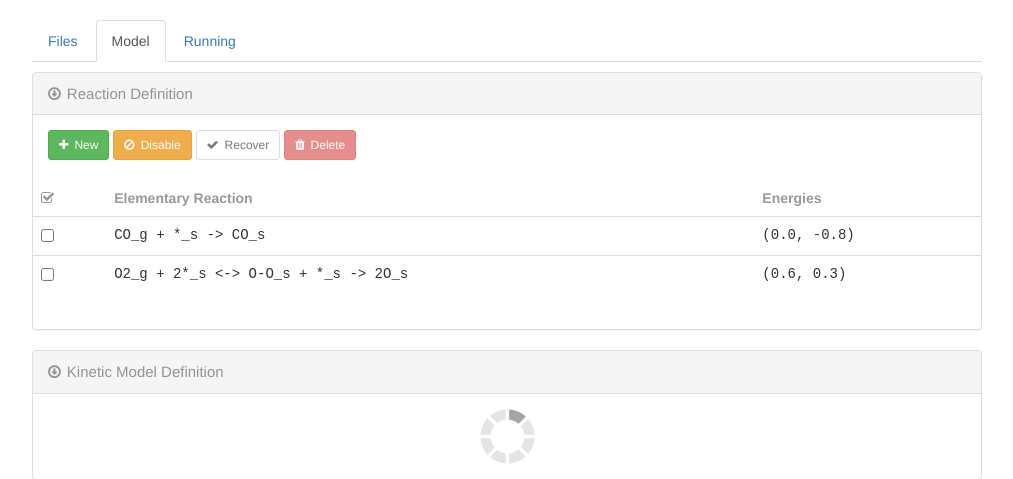
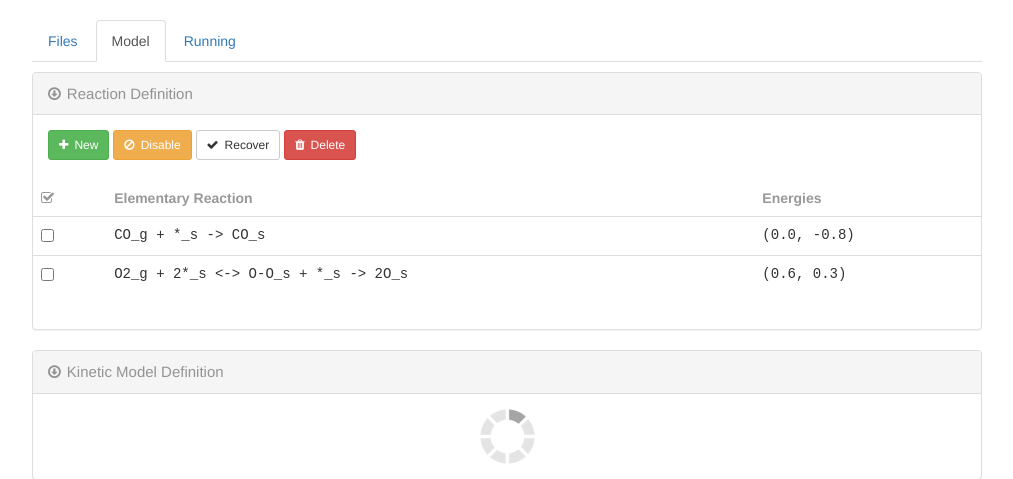
Before and after one commit to PytLab/scaks-hub, a Flask app: page /model/ in a window 1280 px wide. Shown: the part 52-531 px from the top of the page, without its empty margins (133-1146 px from the left). Run offline with Flask 2, Linux system fonts and the light colour scheme; some libraries are stand-ins or nearby versions.

Commit message:
删除按钮disable样式

```diff
--- a/app/templates/model/rxn_panel.html
+++ b/app/templates/model/rxn_panel.html
@@ -20,8 +20,8 @@
 							</ul>
 						</div>
 						<button type="button" id="disable-rxns" class="btn btn-sm btn-warning"><i class="fa fa-ban"></i>Disable</button>
-					    <button type="button" class="btn btn-sm btn-default disabled"><i class="fa fa-check"></i>Recover</button>
-					    <button type="button" class="btn btn-sm btn-danger disabled"><i class="fa fa-trash"></i>Delete</button>
+					    <button type="button" class="btn btn-sm btn-default"><i class="fa fa-check"></i>Recover</button>
+					    <button type="button" class="btn btn-sm btn-danger"><i class="fa fa-trash"></i>Delete</button>
 				    </div>
 			    </div>
                 {% include "model/rxn_table.html" %}
```
